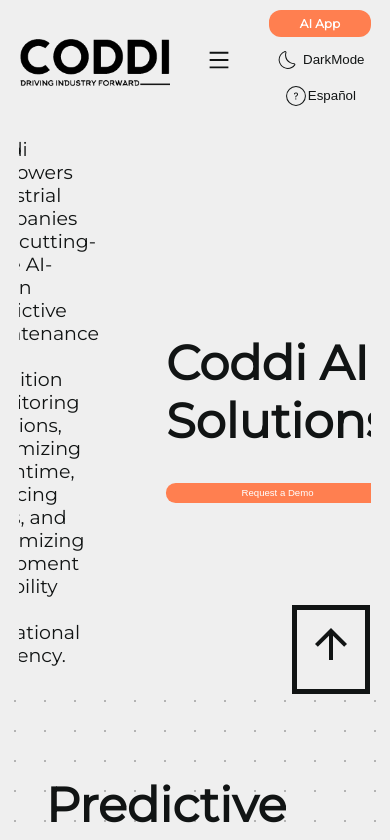
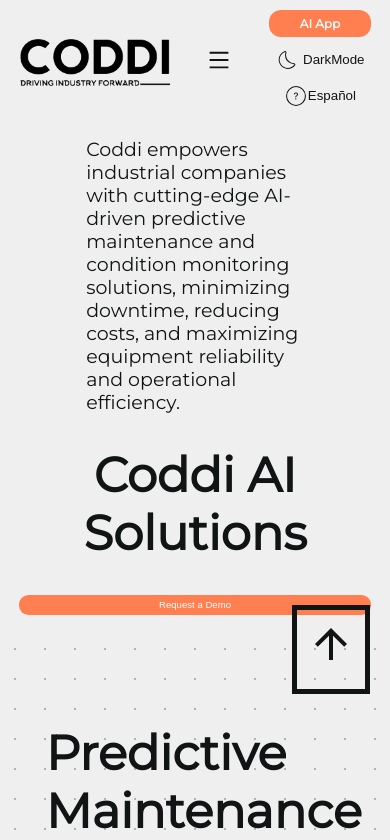
Before and after one commit to HexVanilla/Coddi-siteV2, a React (Create React App) app: page / in a window 390 px wide. Shown: the top 840 px of the page. Built offline with nearby package versions, Linux system fonts and the light colour scheme.

Commit message:
mobile version fixed

```diff
--- a/src/components/Solutions.css
+++ b/src/components/Solutions.css
@@ -21,6 +21,7 @@
 }
 .call-to-action-section {
   display: flex;
+  flex-direction: row;
   justify-content: center;
   align-items: center;
   text-align: left;
@@ -124,6 +125,13 @@
     margin-left: 1em;
     margin-right: 1em;
   }
+  .call-to-action-section-col-right {
+    text-align: center;
+    padding-right: 0em;
+  }
+  .call-to-action-section {
+    flex-direction: column;
+  }
 }
 @media (max-width: 425px) {
   .solutions-section {
```
